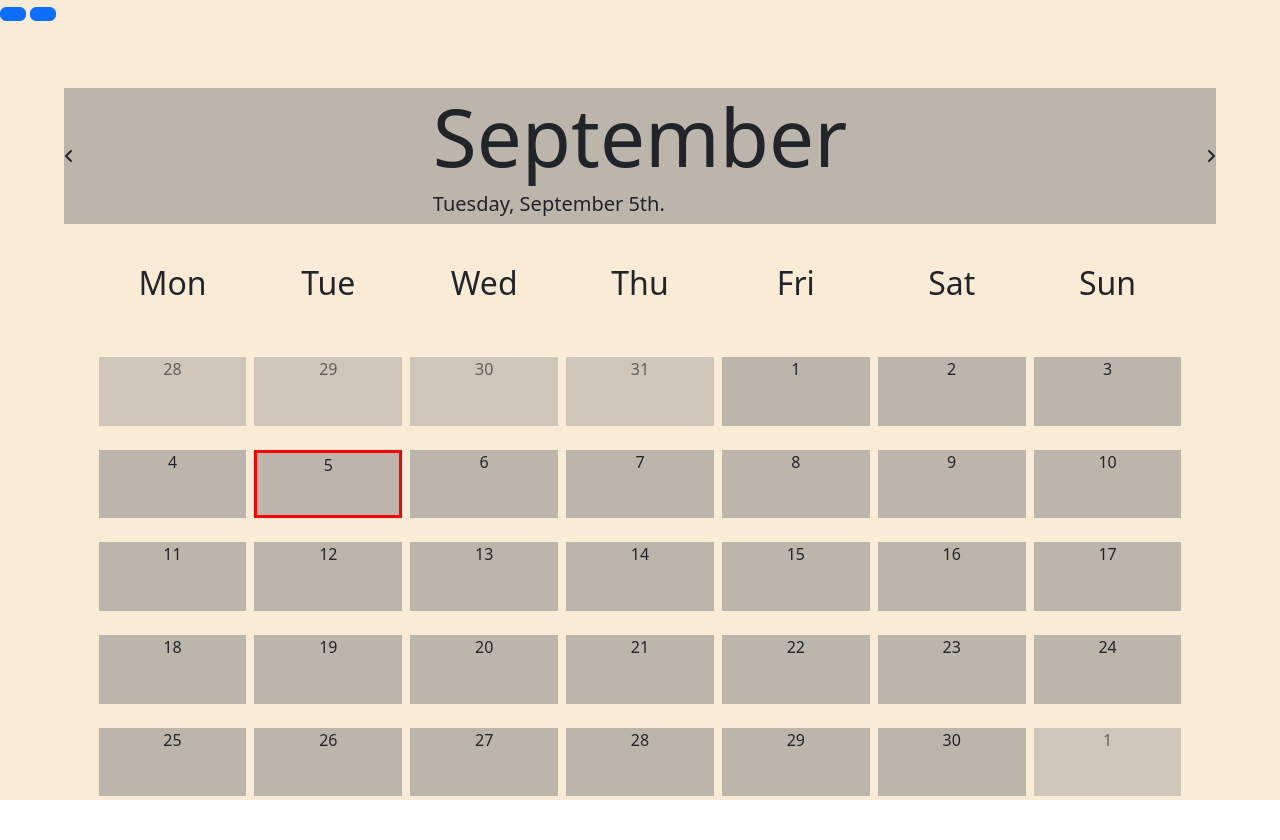
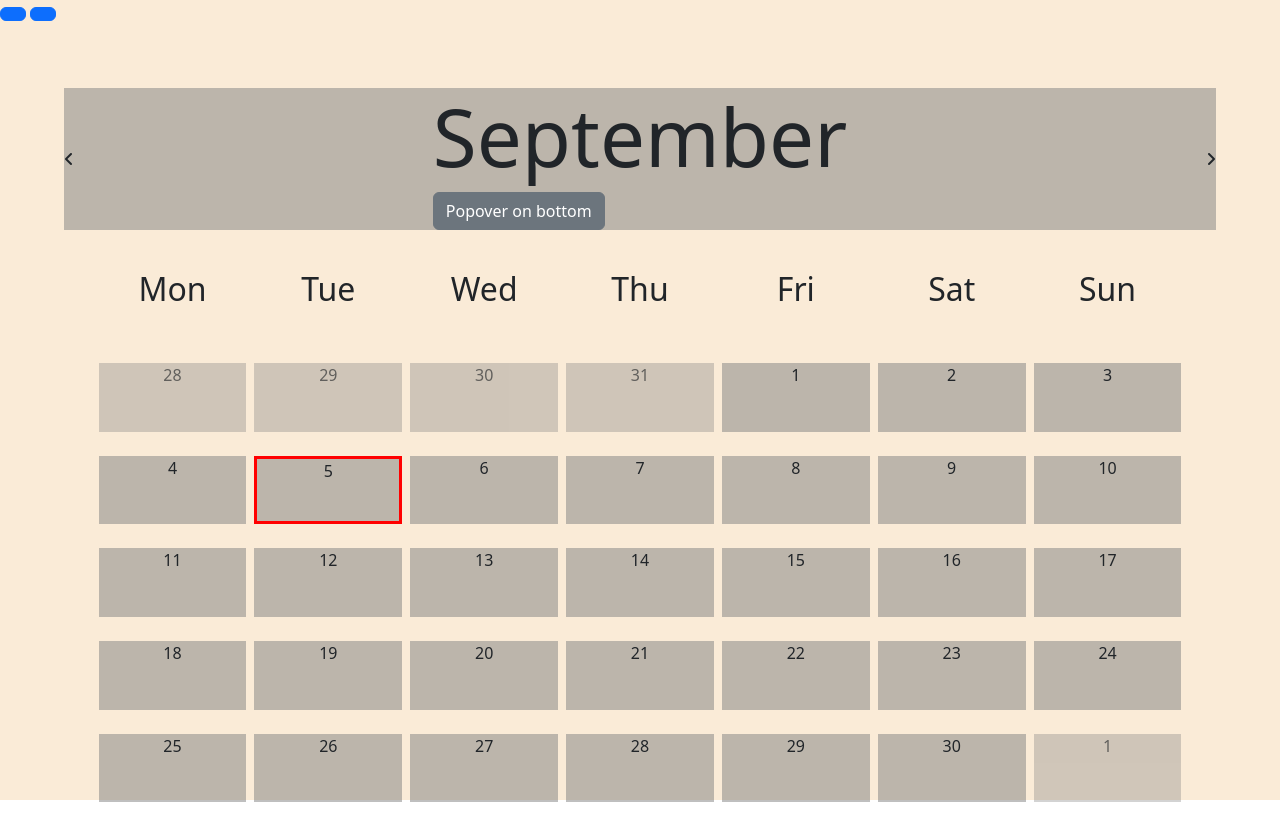
Before and after one commit to TheMisterPin/Calendar-Lovelace, a website with bundled scripts: page src/index.html in a window 1280 px wide. Built offline with nearby package versions, Linux system fonts and the light colour scheme.

Commit message:
created button

```diff
--- a/package.json
+++ b/package.json
@@ -15,6 +15,7 @@
     "typescript": "^5.2.2"
   },
   "dependencies": {
+    "@popperjs/core": "^2.11.8",
     "@types/bootstrap": "^5.2.6",
     "bootstrap": "^5.3.1"
   }
--- a/src/app.ts
+++ b/src/app.ts
@@ -15,6 +15,11 @@ document.addEventListener("DOMContentLoaded", () => {
         endDateInput!.style.display = 'none';
         endDateInput!.value = '';
 }
+
+document.querySelectorAll('[data-bs-toggle="popover"]')
+    .forEach(popover => {
+      new bootstrap.Popover(popover)
+    })
 }
 populateCalendar()
     }
--- a/src/index.html
+++ b/src/index.html
@@ -29,7 +29,11 @@
       <div class="calendarContainer">
       <div class="calendar">
         <div class="calendarHeader"> <i class="fas fa-angle-left" id="prev"></i> <div class="date">
-        <h1>February</h1><h5> lunes </h5> </div> <i class="fa fa-angle-right" id="next"></i></div>
+        <h1>February</h1>
+        <button type="button" class="btn btn-secondary" data-bs-container="body" data-bs-toggle="popover" data-bs-placement="bottom" data-bs-content="Bottom popover">
+          Popover on bottom
+        </button>
+      </div> <i class="fa fa-angle-right" id="next"></i></div>
         <ul class="weekDays">
           <li>Mon</li>
           <li>Tue</li>
--- a/tsconfig.json
+++ b/tsconfig.json
@@ -1,5 +1,6 @@
 {
   "compilerOptions": {
+    "allowUmdGlobalAccess": true,
     "target": "ES2017",
     "module": "ES6",
     "outDir": "./dist",
@@ -7,7 +8,6 @@
     "strict": true,
     "esModuleInterop": true,
     "skipLibCheck": true,
-    "allowUmdGlobalAccess": true,
     "forceConsistentCasingInFileNames": true
   },
   "include": ["src/**/*.ts"],
```
Also changed, not shown: dist/app.js, dist/utils/constants.js, dist/utils/newEventHandler.js, src/popovers.html (added), 1 other file.
